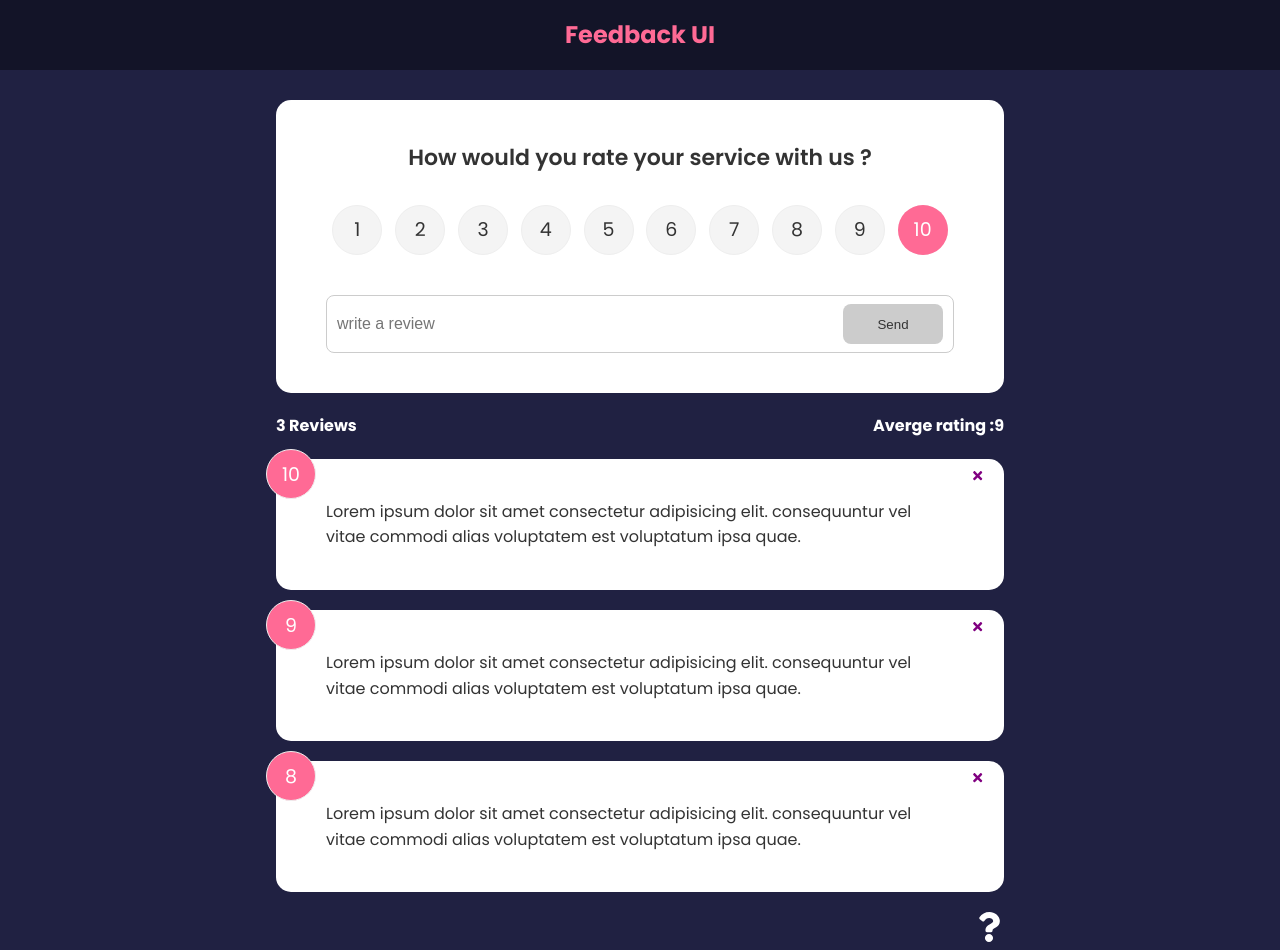
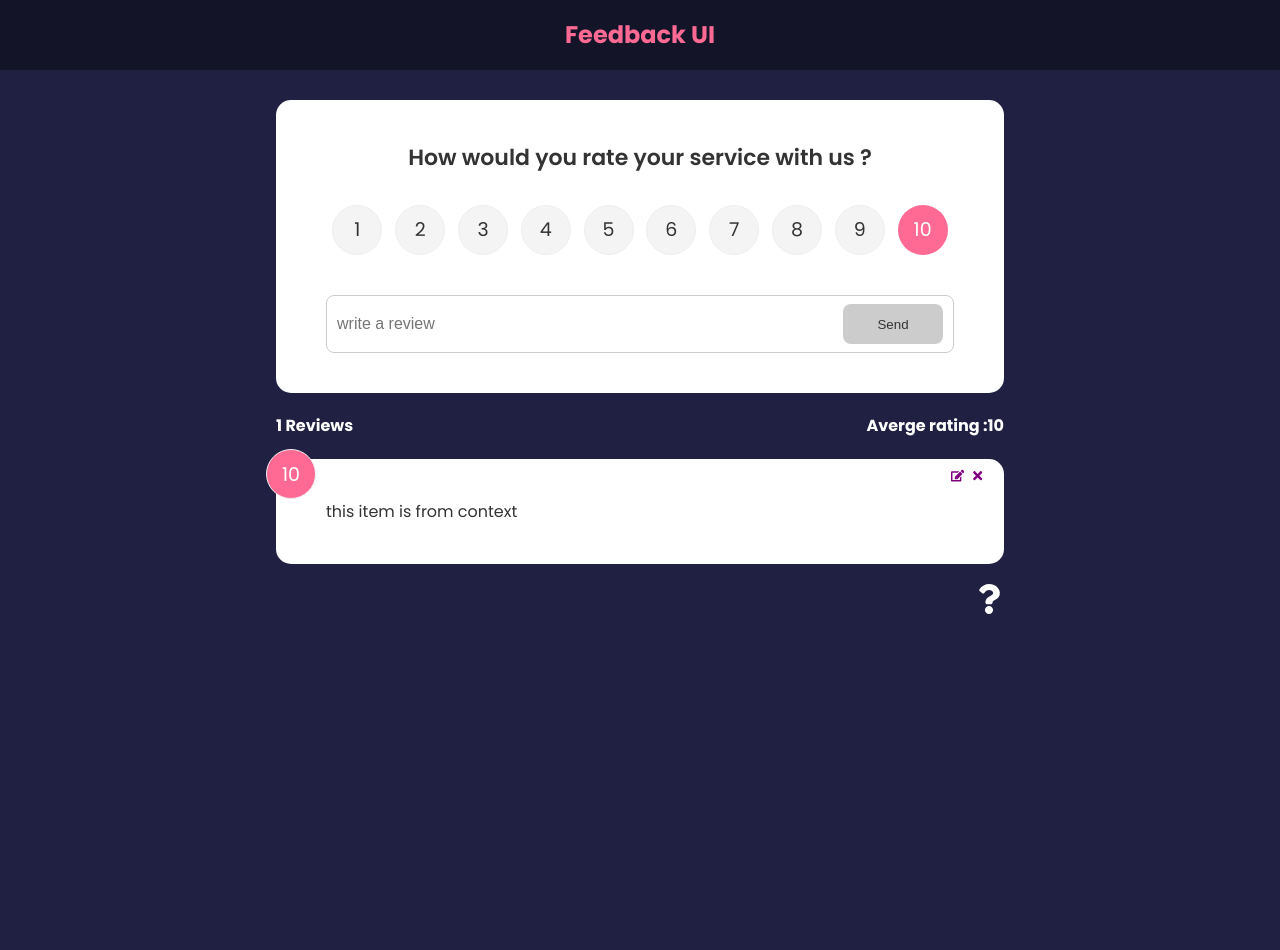
Before and after one commit to Debangshu767/feedback-app, a React (Create React App) app: page / in a window 1280 px wide. After the commit the page ends 800 px from the top, so only its background shows below. Built offline with nearby package versions, Linux system fonts and the light colour scheme.

Commit message:
context api and edit item functionality

```diff
--- a/src/App.js
+++ b/src/App.js
@@ -1,34 +1,16 @@
 import {BrowserRouter as Router,Route,Routes} from 'react-router-dom'
-import {v4 as uuidv4} from 'uuid'
-import {useState} from 'react'
 import Header from "./components/Header"
-import FeedbackData from "./data/FeedBack"
 import FeedbackList from "./components/FeedbackList"
 import FeedbackStats from './components/FeedbackStats'
 import FeedbackForm from './components/FeedbackForm'
 import AboutPage from './pages/AboutPage'
 import AboutIconLink from './components/AboutIconLink'
+import {FeedbackProvider} from './Context/FeedbackContext'
 
 function App() {
 
-    const [feedback,setFeedback] = useState(FeedbackData)
-
-    const deleteFeedback = (id) => {
-        if(window.confirm('Are You sure you want to delete')){
-
-            setFeedback(feedback.filter((item) => item.id !==id))
-        }
-
-    }
-    const addFeedback = (newFeedback) =>{
-        newFeedback.id = uuidv4()
-        //console.log(newFeedback)
-        setFeedback([newFeedback,...feedback])
-    }
-
-
     return (
-        <>
+        <FeedbackProvider>
             <Router>
             <Header/>
             <div className="container">
@@ -37,9 +19,9 @@
                     element={
 
                         <>
-                    <FeedbackForm handleAdd = {addFeedback}/>
-                    <FeedbackStats feedback = {feedback}/>
-                    <FeedbackList feedback={feedback} handleDelete = {deleteFeedback} />
+                        <FeedbackForm />
+                        <FeedbackStats />
+                        <FeedbackList  />
                         </>
                     }>
 
@@ -49,9 +31,9 @@
                 <AboutIconLink/>
             </div>
             </Router>
-        </>
+        </FeedbackProvider>
+        )
 
-        )
 }
 
 export default App
--- /dev/null
+++ b/src/Context/FeedbackContext.js
@@ -0,0 +1,55 @@
+import {v4 as uuidv4} from 'uuid'
+import { createContext, useState } from "react";
+
+const FeedbackContext =  createContext()
+
+
+export const FeedbackProvider = ({children}) =>{
+
+    const [feedback,setFeedback] = useState([
+        {
+            id : 1,
+            text : 'this item is from context',
+            rating : 10
+        }
+    ])
+
+    const [feedbackEdit, setFeedbackEdit] = useState({
+       item : {},
+       edit : false
+    })
+
+    const deleteFeedback = (id) => {
+        if(window.confirm('Are You sure you want to delete')){
+
+            setFeedback(feedback.filter((item) => item.id !==id))
+        }
+    }
+
+    const editFeedback = (item) => {
+        setFeedbackEdit({
+            item,
+            edit : true
+        })
+
+    }
+
+    const addFeedback = (newFeedback) =>{
+        newFeedback.id = uuidv4()
+        //console.log(newFeedback)
+        setFeedback([newFeedback,...feedback])
+    }
+
+    return <FeedbackContext.Provider value = {{
+            feedback,
+            deleteFeedback,
+            addFeedback,
+            editFeedback
+
+    }}>
+        {children}
+    </FeedbackContext.Provider>
+
+}
+
+export default FeedbackContext
--- a/src/components/FeedbackForm.jsx
+++ b/src/components/FeedbackForm.jsx
@@ -1,14 +1,18 @@
+import { useContext } from 'react'
 import { useState } from 'react'
 import Card from './shared/Card'
 import Button from './shared/Button'
 import RatingSelect from './RatingSelect'
+import FeedbackContext from '../Context/FeedbackContext'
 
-function FeedbackForm({handleAdd}) {
+function FeedbackForm() {
 
     const [text,setText] = useState('')
     const [rating,setRating] = useState('')
     const [btnDisabled,setBtnDisabled] = useState(true)
     const [message,setMessage] = useState('')
+
+    const {addFeedback} = useContext(FeedbackContext)
 
     const handleTextChange = (e) =>{
         if(text === ''){
@@ -33,7 +37,7 @@
                 text,
                 rating
             }
-            handleAdd(newFeedback)
+            addFeedback(newFeedback)
 
         }
     }
--- a/src/components/FeedbackItem.jsx
+++ b/src/components/FeedbackItem.jsx
@@ -1,13 +1,24 @@
-import { FaTimes } from 'react-icons/fa'
+import { FaTimes, FaEdit } from 'react-icons/fa'
 import PropTypes from 'prop-types'
+import { useContext } from 'react'
 import Card from "./shared/Card"
+import FeedbackContext from '../Context/FeedbackContext'
 
-function FeedbackItem({item, handleDelete}) {
+function FeedbackItem({item}) {
+
+  const {deleteFeedback,editFeedback} = useContext(FeedbackContext)
 
   return (
     <Card>
         <div className="num-display">{item.rating}</div>
-        <button onClick={() => handleDelete(item.id)} className="close"><FaTimes color = 'purple'/></button>
+        <button
+        onClick={() => deleteFeedback(item.id)}
+        className="close">
+          <FaTimes color = 'purple'/>
+        </button>
+        <button onClick={()=>editFeedback(item)} className="edit">
+          <FaEdit color='Purple' / >
+        </button>
         <div className="text-display">{item.text}</div>
     </Card>
   )
--- a/src/components/FeedbackList.jsx
+++ b/src/components/FeedbackList.jsx
@@ -1,9 +1,12 @@
 import {motion,AnimatePresence} from 'framer-motion'
-import PropTypes from 'prop-types'
+import { useContext } from 'react'
 import React from 'react'
 import FeedbackItem from './FeedbackItem'
+import FeedbackContext from '../Context/FeedbackContext'
 
-function feedbackList({feedback, handleDelete}) {
+function FeedbackList() {
+
+    const {feedback} = useContext(FeedbackContext)
 
     if(!feedback || feedback.length === 0)
     {
@@ -23,7 +26,6 @@
             >
             <FeedbackItem key = {item.id}
             item = {item}
-            handleDelete = {handleDelete}
             />
             </motion.div>
 
@@ -32,10 +34,8 @@
     </div>
   )
 }
-feedbackList.propTypes = {
-    feedback: PropTypes.array.isRequired
-}
 
 
 
-export default feedbackList
+
+export default FeedbackList
--- a/src/components/FeedbackStats.jsx
+++ b/src/components/FeedbackStats.jsx
@@ -1,7 +1,9 @@
-import PropTypes from 'prop-types'
-import React from 'react'
+import FeedbackContext from '../Context/FeedbackContext'
+import { useContext } from 'react'
 
-function FeedbackStats({feedback}) {
+
+function FeedbackStats() {
+  const {feedback} = useContext(FeedbackContext)
 
     //calc ratings average
     let average = feedback.reduce((acc,cur) => {
@@ -19,8 +21,5 @@
   )
 }
 
-FeedbackStats.propTypes = {
-    feedback : PropTypes.array.isRequired
-}
 
 export default FeedbackStats
```
Lines whose indentation alone changed are shown as unchanged.
